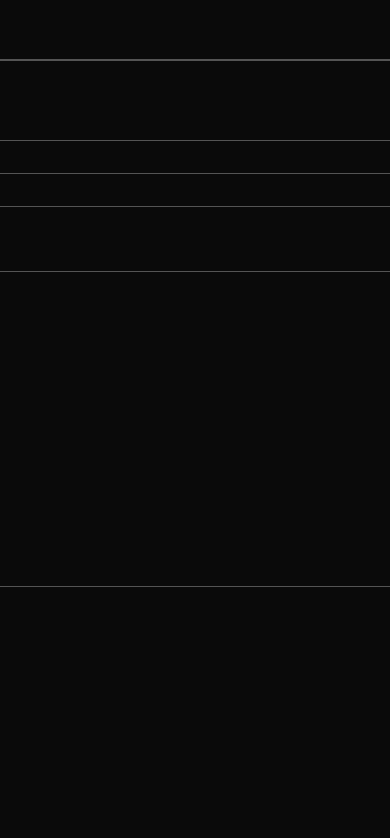
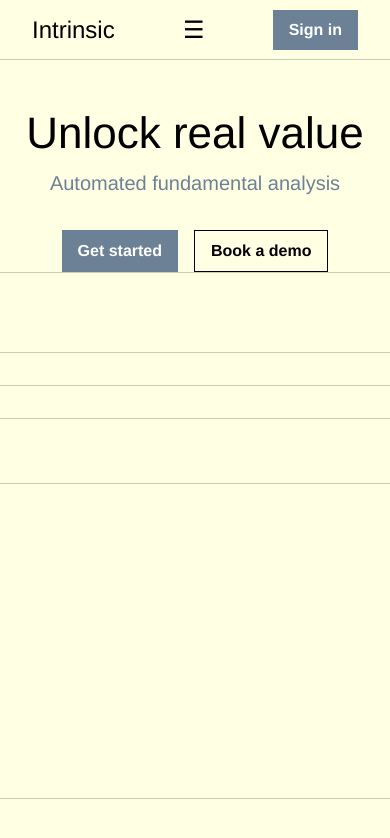
Before and after one commit to davidvvliet/Intrinsic, a Next.js app in the folder frontend/: page / in a window 390 px wide. Shown: the top 838 px of the page. Built offline with nearby package versions, Linux system fonts and the light colour scheme.

Commit message:
better lander coming together

```diff
--- /dev/null
+++ b/frontend/app/components/Navbar.module.css
@@ -0,0 +1,79 @@
+.navbar {
+  position: sticky;
+  top: 0;
+  grid-column: 1 / -1;
+  width: 100%;
+  height: 60px;
+  display: flex;
+  align-items: center;
+  justify-content: flex-start;
+  gap: 2rem;
+  padding: 0 2rem;
+  border-bottom: 1px solid rgba(0, 0, 0, 0.2);
+  background-color: #ffffe3;
+  backdrop-filter: blur(20px);
+  -webkit-backdrop-filter: blur(20px);
+  z-index: 1000;
+}
+
+.logo {
+  display: flex;
+  align-items: center;
+  font-family: 'Helvetica', Arial, sans-serif;
+  font-weight: 550;
+  font-size: 24px;
+  color: inherit;
+  text-decoration: none;
+  cursor: pointer;
+}
+
+.navLinks {
+  display: flex;
+  align-items: center;
+  gap: 2rem;
+  margin-left: 75px;
+}
+
+.navLink {
+  cursor: pointer;
+  font-size: 1rem;
+  font-weight: 525;
+  font-family: 'Helvetica', Arial, sans-serif;
+  text-decoration: none;
+  color: inherit;
+}
+
+.hamburger {
+  display: none;
+  background: none;
+  border: none;
+  cursor: pointer;
+  font-size: 1.5rem;
+  color: inherit;
+  margin-left: auto;
+}
+
+.signInButton {
+  background-color: #6d8196;
+  color: #ffffff;
+  border: none;
+  padding: 0.5rem 1rem;
+  cursor: pointer;
+  font-size: 1rem;
+  font-weight: 600;
+  border-radius: 0;
+  font-family: 'Helvetica', Arial, sans-serif;
+  text-decoration: none;
+  display: inline-block;
+  margin-left: auto;
+}
+
+@media (max-width: 768px) {
+  .hamburger {
+    display: block;
+  }
+
+  .navLinks {
+    display: none;
+  }
+}
--- /dev/null
+++ b/frontend/app/components/Navbar.tsx
@@ -0,0 +1,37 @@
+"use client";
+
+import { useState } from 'react';
+import styles from './Navbar.module.css';
+
+export default function Navbar() {
+  const [isMenuOpen, setIsMenuOpen] = useState(false);
+
+  return (
+    <div className={styles.navbar}>
+      <div className={styles.logo}>Intrinsic</div>
+      <div className={styles.navLinks}>
+        <a href="#" className={styles.navLink}>
+          How it works
+        </a>
+        <a href="#" className={styles.navLink}>
+          Use cases
+        </a>
+        <a href="#" className={styles.navLink}>
+          FAQ
+        </a>
+        <a href="#" className={styles.navLink}>
+          Pricing
+        </a>
+      </div>
+      <button
+        className={styles.hamburger}
+        onClick={() => setIsMenuOpen(!isMenuOpen)}
+      >
+        ☰
+      </button>
+      <button className={styles.signInButton}>
+        Sign in
+      </button>
+    </div>
+  );
+}
--- a/frontend/app/page.module.css
+++ b/frontend/app/page.module.css
@@ -4,19 +4,68 @@
     grid-template-rows: 60px 75vh 20vh 80vh 60vh 75vh 75vh 50vh 40vh 150px;
     height: 100vh;
     overflow: auto;
-    background-color: #0a0a0a;
-    color: #ffffff;
+    background-color: #ffffe3;
+    color: #000000;
   }
 
   .navbarCell {
     grid-row: 1;
     grid-column: 1 / -1;
-    border-bottom: 1px solid rgba(255, 255, 255, 0.3);
+    border-bottom: 1px solid rgba(0, 0, 0, 0.2);
   }
 
   .heroSection {
     grid-row: 2;
     grid-column: 1 / -1;
+    display: flex;
+    flex-direction: column;
+    align-items: center;
+    justify-content: flex-start;
+  }
+
+  .heroText {
+    font-family: 'Helvetica', Arial, sans-serif;
+    font-weight: 550;
+    font-size: 44px;
+    padding-top: 40px;
+  }
+
+  .heroSubheader {
+    font-family: 'Helvetica', Arial, sans-serif;
+    font-weight: 525;
+    font-size: 20px;
+    padding-top: 2px;
+    color: #6d8196;
+  }
+
+  .heroButtons {
+    display: flex;
+    gap: 16px;
+    padding-top: 32px;
+  }
+
+  .heroButtonTransparent {
+    background-color: transparent;
+    color: #000000;
+    border: 1px solid #000000;
+    padding: 8px 16px;
+    cursor: pointer;
+    font-size: 16px;
+    font-weight: 600;
+    border-radius: 0;
+    font-family: 'Helvetica', Arial, sans-serif;
+  }
+
+  .heroButtonFilled {
+    background-color: #6d8196;
+    color: #ffffff;
+    border: none;
+    padding: 8px 16px;
+    cursor: pointer;
+    font-size: 16px;
+    font-weight: 600;
+    border-radius: 0;
+    font-family: 'Helvetica', Arial, sans-serif;
   }
 
   .leftCell {
@@ -24,16 +73,16 @@
     flex-direction: column;
     align-items: flex-start;
     justify-content: center;
-    padding: 0rem 1rem 0rem 3rem;
-    border-right: 1px solid rgba(255, 255, 255, 0.3);
-    gap: 2rem;
+    padding: 0px 16px 0px 48px;
+    border-right: 1px solid rgba(0, 0, 0, 0.2);
+    gap: 32px;
   }
 
   .rightCell {
     display: flex;
     align-items: center;
     justify-content: center;
-    padding: 2rem;
+    padding: 32px;
     overflow: hidden;
   }
 
@@ -43,8 +92,8 @@
     display: flex;
     align-items: center;
     justify-content: center;
-    padding: 2rem;
-    border-top: 1px solid rgba(255, 255, 255, 0.3);
+    padding: 32px;
+    border-top: 1px solid rgba(0, 0, 0, 0.2);
     position: relative;
   }
 
@@ -55,7 +104,7 @@
     top: 0;
     bottom: 0;
     width: 1px;
-    background: rgba(255, 255, 255, 0.3);
+    background: rgba(0, 0, 0, 0.2);
   }
 
   .row3Cell::after {
@@ -65,7 +114,7 @@
     top: 0;
     bottom: 0;
     width: 1px;
-    background: rgba(255, 255, 255, 0.3);
+    background: rgba(0, 0, 0, 0.2);
   }
 
   .row4Container {
@@ -73,7 +122,7 @@
     grid-column: 1 / -1;
     display: grid;
     grid-template-columns: 1fr 1fr;
-    border-top: 1px solid rgba(255, 255, 255, 0.3);
+    border-top: 1px solid rgba(0, 0, 0, 0.2);
     scroll-margin-top: 60px;
   }
 
@@ -82,9 +131,9 @@
     flex-direction: column;
     align-items: center;
     justify-content: flex-start;
-    padding: 2rem;
-    border-right: 1px solid rgba(255, 255, 255, 0.3);
-    gap: 1.5rem;
+    padding: 32px;
+    border-right: 1px solid rgba(0, 0, 0, 0.2);
+    gap: 24px;
     overflow: hidden;
   }
 
@@ -93,8 +142,8 @@
     flex-direction: column;
     align-items: center;
     justify-content: flex-start;
-    padding: 2rem;
-    gap: 1.5rem;
+    padding: 32px;
+    gap: 24px;
     overflow: hidden;
   }
 
@@ -104,8 +153,8 @@
     display: flex;
     align-items: flex-start;
     justify-content: flex-start;
-    padding: 2rem 5rem;
-    border-top: 1px solid rgba(255, 255, 255, 0.3);
+    padding: 32px 80px;
+    border-top: 1px solid rgba(0, 0, 0, 0.2);
   }
 
   .row6LeftCell {
@@ -113,7 +162,7 @@
     grid-column: 1 / -1;
     display: grid;
     grid-template-columns: 1.618fr 1fr;
-    border-top: 1px solid rgba(255, 255, 255, 0.3);
+    border-top: 1px solid rgba(0, 0, 0, 0.2);
     scroll-margin-top: 60px;
   }
 
@@ -121,9 +170,9 @@
     display: flex;
     align-items: center;
     justify-content: center;
-    padding: 2rem;
+    padding: 32px;
     overflow: hidden;
-    border-right: 1px solid rgba(255, 255, 255, 0.3);
+    border-right: 1px solid rgba(0, 0, 0, 0.2);
   }
 
   .row6RightInnerCell {
@@ -131,8 +180,8 @@
     flex-direction: column;
     align-items: flex-start;
     justify-content: center;
-    padding: 2rem 3rem;
-    gap: 2rem;
+    padding: 32px 48px;
+    gap: 32px;
   }
 
   .row7Cell {
@@ -140,7 +189,7 @@
     grid-column: 1 / -1;
     display: grid;
     grid-template-columns: 1fr 1.618fr;
-    border-top: 1px solid rgba(255, 255, 255, 0.3);
+    border-top: 1px solid rgba(0, 0, 0, 0.2);
   }
 
   .row7LeftInnerCell {
@@ -148,16 +197,16 @@
     flex-direction: column;
     align-items: flex-start;
     justify-content: center;
-    padding: 2rem 3rem;
-    gap: 2rem;
-    border-right: 1px solid rgba(255, 255, 255, 0.3);
+    padding: 32px 48px;
+    gap: 32px;
+    border-right: 1px solid rgba(0, 0, 0, 0.2);
   }
 
   .row7RightInnerCell {
     display: flex;
     align-items: center;
     justify-content: center;
-    padding: 2rem;
+    padding: 32px;
     overflow: hidden;
   }
 
@@ -166,16 +215,16 @@
     grid-column: 1 / -1;
     display: grid;
     grid-template-columns: 20vh 1fr 20vh;
-    border-top: 1px solid rgba(255, 255, 255, 0.3);
+    border-top: 1px solid rgba(0, 0, 0, 0.2);
     scroll-margin-top: 60px;
   }
 
   .faqRowLeftSideCell {
-    border-right: 1px solid rgba(255, 255, 255, 0.3);
+    border-right: 1px solid rgba(0, 0, 0, 0.2);
   }
 
   .faqRowRightSideCell {
-    border-left: 1px solid rgba(255, 255, 255, 0.3);
+    border-left: 1px solid rgba(0, 0, 0, 0.2);
   }
 
   .faqRowStackedContainer {
@@ -190,16 +239,16 @@
     flex-direction: column;
     align-items: flex-start;
     justify-content: flex-start;
-    padding: 1rem;
-    border-right: 1px solid rgba(255, 255, 255, 0.3);
-    border-bottom: 1px solid rgba(255, 255, 255, 0.3);
+    padding: 16px;
+    border-right: 1px solid rgba(0, 0, 0, 0.2);
+    border-bottom: 1px solid rgba(0, 0, 0, 0.2);
     transition: background-color 0.2s ease;
     cursor: pointer;
-    gap: 1rem;
+    gap: 16px;
   }
 
   .faqRowStackedItem:hover {
-    background-color: rgba(255, 255, 255, 0.05);
+    background-color: rgba(0, 0, 0, 0.05);
   }
 
   .faqRowStackedItem:nth-child(2n) {
@@ -217,8 +266,8 @@
     flex-direction: column;
     align-items: center;
     justify-content: center;
-    gap: 2rem;
-    border-top: 1px solid rgba(255, 255, 255, 0.3);
+    gap: 32px;
+    border-top: 1px solid rgba(0, 0, 0, 0.2);
   }
 
   .footerCell {
@@ -239,19 +288,19 @@
     }
 
     .leftCell {
-      padding: 2rem 1.5rem;
+      padding: 32px 24px;
       border-right: none;
       border-bottom: none;
-      gap: 1.5rem;
+      gap: 24px;
     }
 
     .rightCell {
-      padding: 2rem 1rem;
+      padding: 32px 16px;
       min-height: 300px;
     }
 
     .row3Cell {
-      padding: 1.5rem 1rem;
+      padding: 24px 16px;
       min-height: 80px;
     }
 
@@ -266,18 +315,18 @@
 
     .row4LeftCell {
       border-right: none;
-      border-bottom: 1px solid rgba(255, 255, 255, 0.3);
-      padding: 1.5rem 1rem 0.5rem 1rem;
-      gap: 1rem;
+      border-bottom: 1px solid rgba(0, 0, 0, 0.2);
+      padding: 24px 16px 8px 16px;
+      gap: 16px;
     }
 
     .row4RightCell {
-      padding: 1.5rem 1rem 0.5rem 1rem;
-      gap: 1rem;
+      padding: 24px 16px 8px 16px;
+      gap: 16px;
     }
 
     .row5Cell {
-      padding: 2rem 1.5rem;
+      padding: 32px 24px;
     }
 
     .row6LeftCell {
@@ -288,14 +337,14 @@
       order: 2;
       border-right: none;
       border-bottom: none;
-      padding: 1.5rem 1rem;
+      padding: 24px 16px;
       min-height: 250px;
     }
 
     .row6RightInnerCell {
       order: 1;
-      padding: 2rem 1.5rem;
-      gap: 1.5rem;
+      padding: 32px 24px;
+      gap: 24px;
     }
 
     .row7Cell {
@@ -305,12 +354,12 @@
     .row7LeftInnerCell {
       border-right: none;
       border-bottom: none;
-      padding: 2rem 1.5rem;
-      gap: 1.5rem;
+      padding: 32px 24px;
+      gap: 24px;
     }
 
     .row7RightInnerCell {
-      padding: 1.5rem 1rem;
+      padding: 24px 16px;
       min-height: 250px;
     }
 
@@ -330,7 +379,7 @@
 
     .faqRowStackedItem {
       border-right: none;
-      border-bottom: 1px solid rgba(255, 255, 255, 0.3);
+      border-bottom: 1px solid rgba(0, 0, 0, 0.2);
     }
 
     .faqRowStackedItem:nth-child(2n) {
@@ -338,7 +387,7 @@
     }
 
     .faqRowStackedItem:nth-child(n+5) {
-      border-bottom: 1px solid rgba(255, 255, 255, 0.3);
+      border-bottom: 1px solid rgba(0, 0, 0, 0.2);
     }
 
     .faqRowStackedItem:last-child {
@@ -346,7 +395,7 @@
     }
 
     .ctaSection {
-      padding: 2rem 1.5rem;
-      gap: 1.5rem;
+      padding: 32px 24px;
+      gap: 24px;
     }
   }
--- a/frontend/app/page.tsx
+++ b/frontend/app/page.tsx
@@ -2,15 +2,25 @@
 
 import React from 'react';
 import pageStyles from './page.module.css';
+import Navbar from './components/Navbar';
 
 export default function Landing() {
   return (
     <div id="main-grid-container" className={pageStyles.gridContainer}>
       {/* Row 1: Navbar */}
-      <div className={pageStyles.navbarCell}></div>
+      <div className={pageStyles.navbarCell}>
+        <Navbar />
+      </div>
 
       {/* Row 2: Hero section */}
-      <div className={pageStyles.heroSection}></div>
+      <div className={pageStyles.heroSection}>
+        <div className={pageStyles.heroText}>Unlock real value</div>
+        <div className={pageStyles.heroSubheader}>Automated fundamental analysis</div>
+        <div className={pageStyles.heroButtons}>
+          <button className={pageStyles.heroButtonFilled}>Get started</button>
+          <button className={pageStyles.heroButtonTransparent}>Book a demo</button>
+        </div>
+      </div>
 
       {/* Row 3: Single full-width cell */}
       <div className={pageStyles.row3Cell}></div>
```
